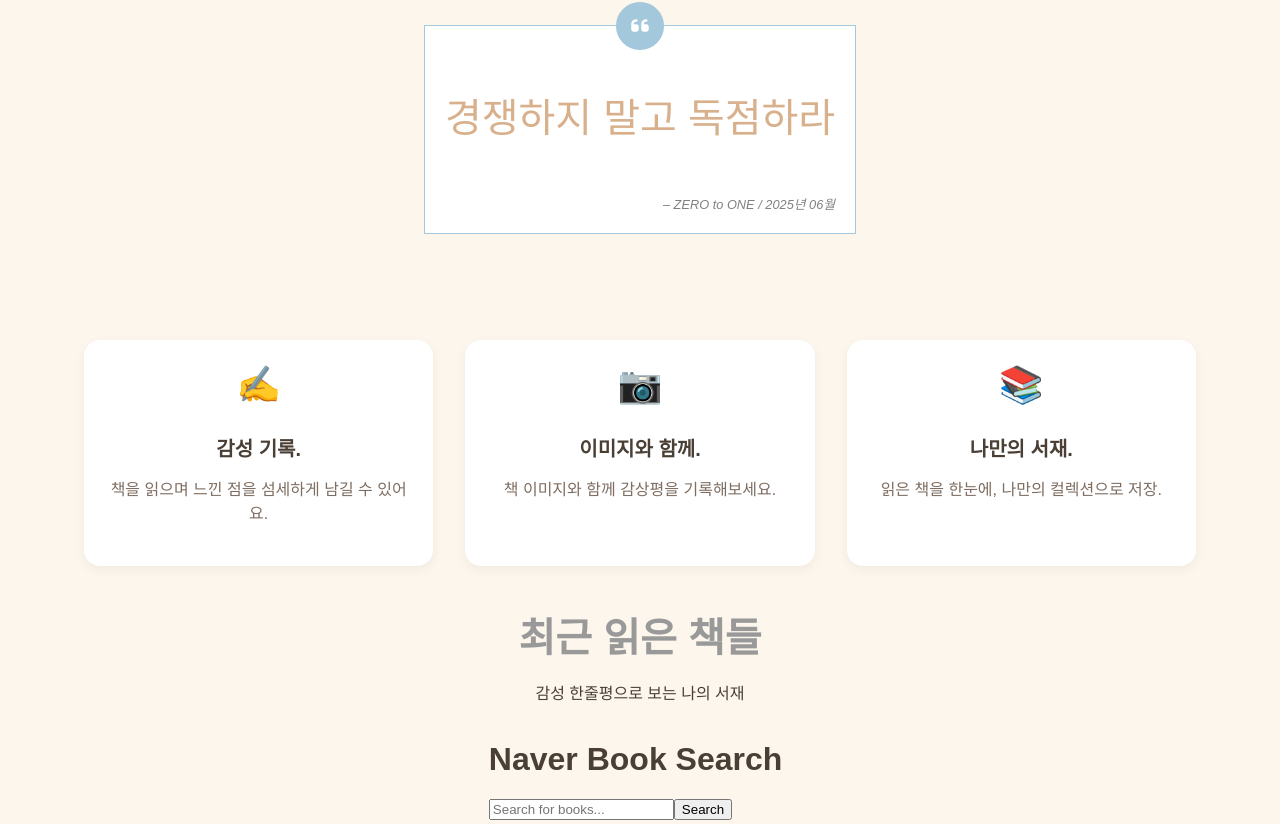
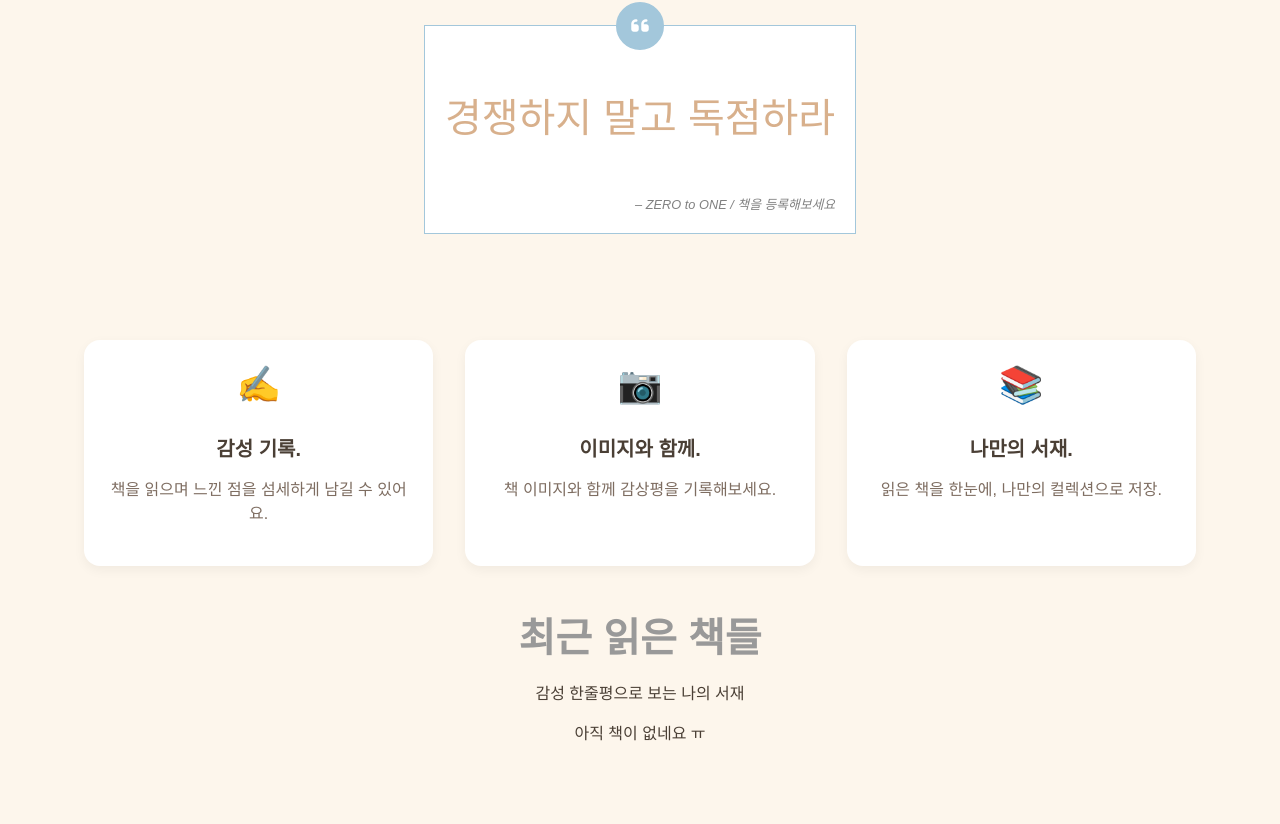
Before and after one commit to guswnsj0112/readIt, a React (Vite) app in the folder frontend/: page / in a window 1280 px wide. Shown: the part 887-1711 px from the top of the page. Built offline with nearby package versions, Linux system fonts and the light colour scheme.

Commit message:
refactor: 홈 페이지 UI 개선 - 사용자 경험을 개선하기 위해 홈 페이지의 전반적인 UI를 수정하고 디자인을 변경

```diff
--- a/frontend/src/App.css
+++ b/frontend/src/App.css
@@ -1,7 +1,8 @@
 :root {
 	--main-bg-color: #FDF6EC;
 	--main-font-color: #4A3F35;
-	--gray-font-color: #999999;
+	--sub-color1: #999999;
+	--sub-color2: #777777;
 }
 
 .sr-only {
@@ -51,7 +52,7 @@ h2 {
 h3 {
 	font-size: 40px;
 	font-weight: 700;
-	color: var(--gray-font-color);
+	color: var(--sub-color1);
 	margin: 0;
 }
 
@@ -155,7 +156,7 @@ h3 {
 
 .bottom{
 	margin-top: 100px;
-    border-top: 1px solid #999999;
+    border-top: 1px solid var(--sub-color1);
     width: 80%;
 }
 
@@ -164,7 +165,7 @@ h3 {
 		margin-bottom: 20px;
 		font-size: 22px;
 		font-weight: 500;
-		color: var(--gray-font-color);
+		color: var(--sub-color1);
 }
 .bottom > .container > .btn {
 	background-color: #fcefe9;
--- a/frontend/src/App.jsx
+++ b/frontend/src/App.jsx
@@ -1,7 +1,11 @@
-import "./App.css";
+import { Routes, Route } from "react-router-dom";
+
 import Home from "./pages/Home";
 import Bookcase from "./pages/Bookcase";
-import { Routes, Route } from "react-router-dom";
+import BookWhisper from "./pages/BookWhisper";
+import EditBookWhisper from "./pages/EditBookWhisper";
+
+import "./App.css";
 function App() {
   return (
     <div className="App">
@@ -12,6 +16,8 @@ function App() {
       <Routes>
         <Route path="/" element={<Home />} />
         <Route path="/bookcase" element={<Bookcase />} />
+		<Route path="/bookwhisper/:id" element={<BookWhisper />} />
+		<Route path="/editbookwhisper/:id" element={<EditBookWhisper />} />
       </Routes>
     </div>
   );
--- a/frontend/src/pages/Home.jsx
+++ b/frontend/src/pages/Home.jsx
@@ -1,7 +1,34 @@
-import Nav from "../components/nav.jsx";
+import Nav from "../components/Nav.jsx";
 import main_image from "../images/main_image.png";
-import FetchBookAPI from "../components/FetchBookAPI.jsx";
+import BookCard from "../components/BookCard";
+import {useState, useEffect} from 'react';
+
 export default function Home() {
+  const [books, setBooks] = useState(null);
+  const [quote, setQuote] = useState({
+    comment: "경쟁하지 말고 독점하라",
+    title: "ZERO to ONE",
+    writeDay: "책을 등록해보세요"
+  });
+  useEffect(() => {
+    const stored = localStorage.getItem('books');
+    if (stored) {
+      const parsedBooks = JSON.parse(stored);
+      setBooks(parsedBooks);
+
+      // 랜덤 인용구 뽑기
+      if (parsedBooks.length > 0) {
+        const randomIdx = Math.floor(Math.random() * parsedBooks.length);
+        const picked = parsedBooks[randomIdx];
+        setQuote({
+          comment: picked.comment,
+          title: picked.title,
+          writeDay: picked.writeDay,
+        });
+      }
+    }
+  }, []);
+
   return (
     <div className="Home">
       <Nav />
@@ -14,8 +41,8 @@ export default function Home() {
         <img src={main_image} alt="메인 이미지" className="mainImage" />
         <div className="quote">
           <blockquote>
-            <p>경쟁하지 말고 독점하라</p>
-            <cite>– ZERO to ONE / 2025년 06월</cite>
+            <p>{quote.comment}</p>
+            <cite>– {quote.title} / {quote.writeDay}</cite>
           </blockquote>
         </div>
         <div className="introduction">
@@ -37,7 +64,14 @@ export default function Home() {
         </div>
         <h3>최근 읽은 책들</h3>
         <p>감성 한줄평으로 보는 나의 서재</p>
-        <FetchBookAPI />
+		{books ? <div className="book_list">
+					<BookCard book_data={books[0]}/>
+					<BookCard book_data={books[1]}/>
+					<BookCard book_data={books[2]}/>
+				</div>
+		  		:
+		  		<div>아직 책이 없네요 ㅠ</div>
+		}
         <div className="bottom">
           <div className="container">
             <h2>지금, 감동을 기록하세요.</h2>
```
